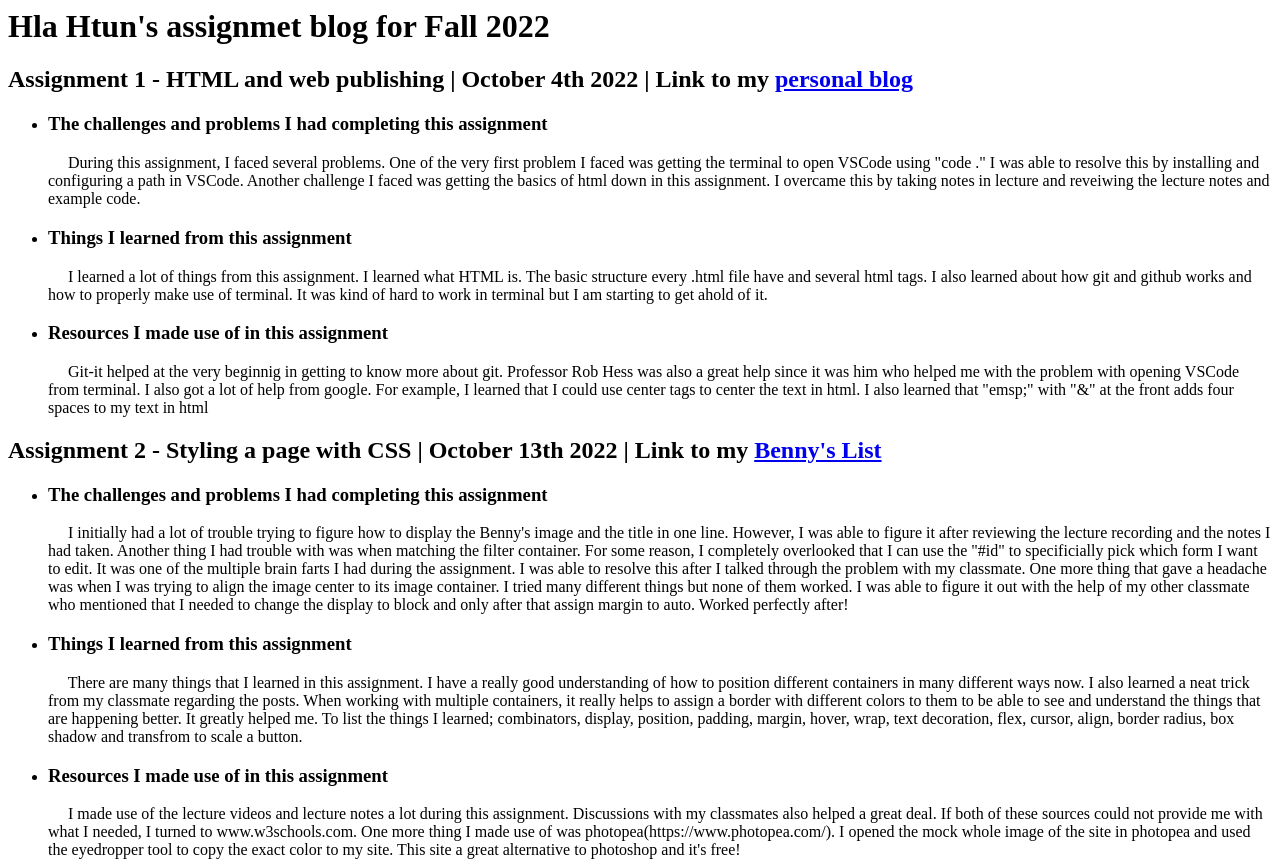
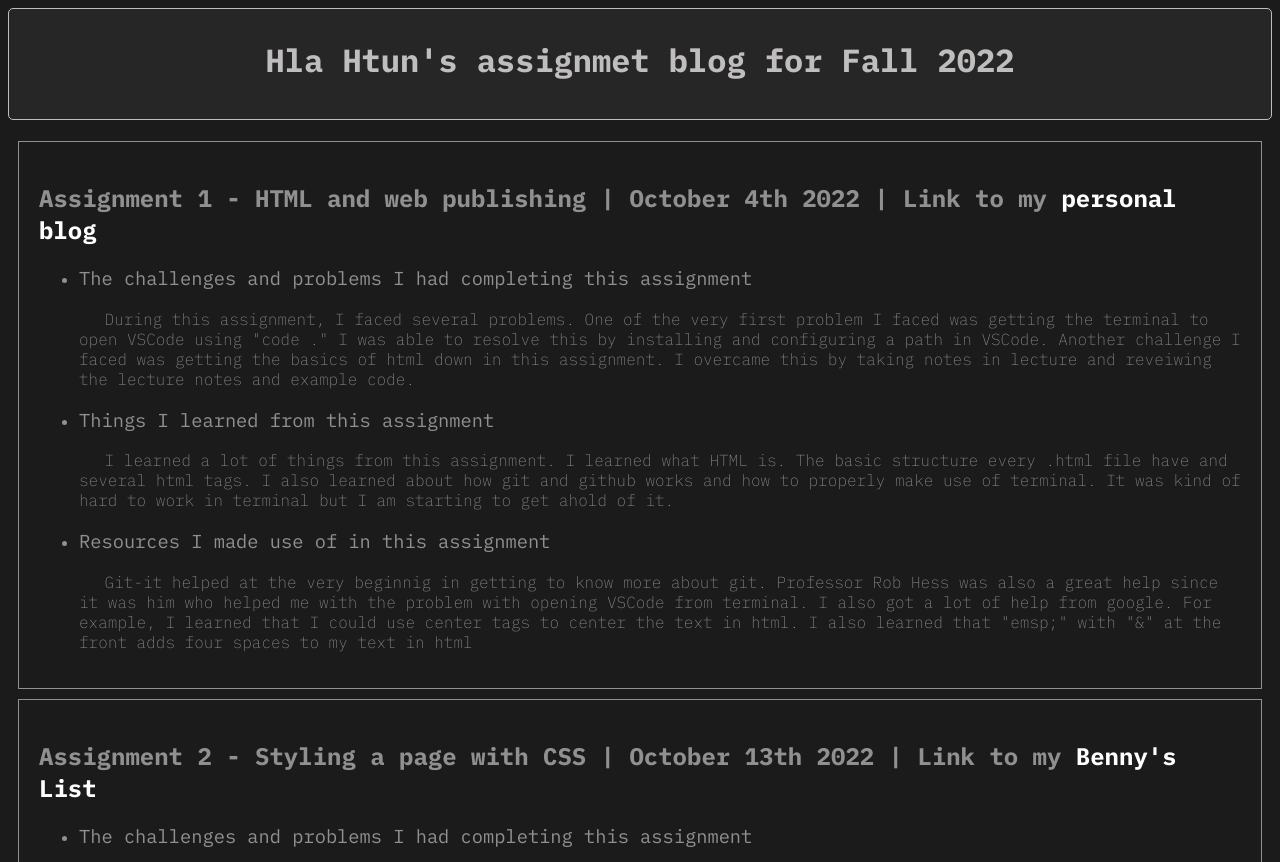
Before and after one commit to HlaKarki/hlakarki.github.io, a plain HTML site: page cs290/blog.html in a window 1280 px wide. Shown: the top 862 px of the page. Drawn offline with Linux system fonts and the light colour scheme.

Commit message:
changed the whole appearance of the page

```diff
--- a/cs290/style.css
+++ b/cs290/style.css
@@ -1,4 +1,40 @@
-.title {
+html {
+    font-family: 'IBM Plex Mono', monospace;
+    color: rgb(144, 144, 144);
+    background-color: rgb(28, 27, 27);
+}
+
+h1.main-title {
+    text-align: center;
+    border: 1px solid;
+    background-color: rgb(39, 38, 38);
+    color: rgb(192, 189, 189);
     border-radius: 5px;
-    background-color: rgb(174, 173, 163)
+    height: 80px;
+    padding-top: 30px;
+    font-weight: bold;
 }
+
+.assignments .assignment-container {
+    border: 1px solid;
+    margin: 10px;
+    padding: 20px;
+}
+
+.assignment-name {
+    font-weight: 600;
+}
+
+/* link */
+h2 a {
+    text-decoration: none;
+    color: white
+}
+
+.questions {
+    font-weight: 400;
+}
+
+.answers {
+    font-weight: lighter;
+}
```
